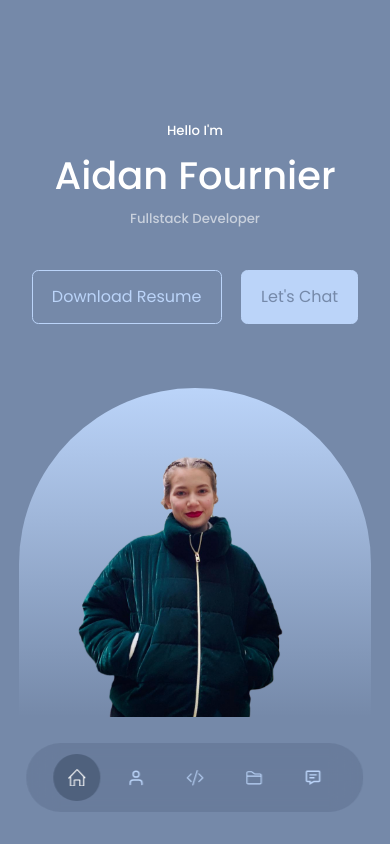
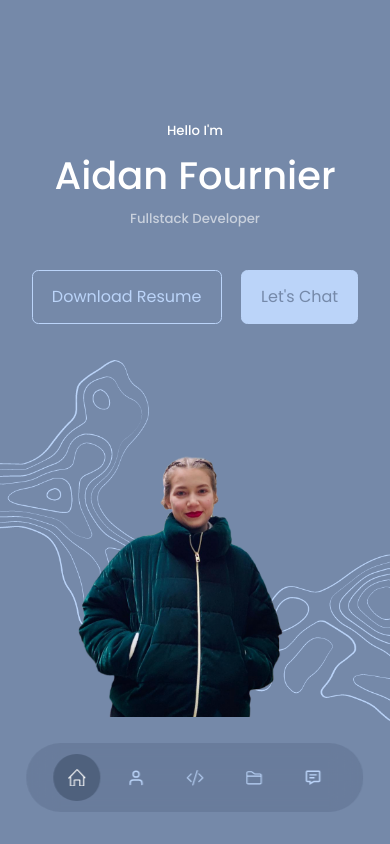
Before and after one commit to AidanFournier/react-portfolio-site, a React (Create React App) app: page / in a window 390 px wide. Shown: the top 844 px of the page. Built offline with nearby package versions, Linux system fonts and the light colour scheme.

Commit message:
Changed graphic behind header image

```diff
--- a/src/components/Header.jsx
+++ b/src/components/Header.jsx
@@ -2,11 +2,13 @@ import React from 'react'
 import CTA from './CTA'
 import HeaderSocials from './HeaderSocials'
 import MyPic from '../assets/Profile Pic - Transparent.png'
+import HeaderBG from '../assets/header-bg.png'
 
 const Header = () => {
   return (
     <header id="home">
       <div className="container header__container">
+      <img src={HeaderBG} alt="Header graphic" className="header__graphic"/>
         <h5>Hello I'm</h5>
         <h1>Aidan Fournier</h1>
         <h5 className="text-light">Fullstack Developer</h5>
--- a/src/stylesheets/components/header.scss
+++ b/src/stylesheets/components/header.scss
@@ -9,7 +9,7 @@ header {
     height: 100%;
     position: relative;
     .me {
-        background: linear-gradient($color-primary, transparent);
+        // background: linear-gradient($color-primary, transparent);
         width: 22rem;
         // height: 30rem;
         position: absolute;
@@ -19,6 +19,14 @@ header {
         overflow: hidden;
         // padding: 5rem 0 0 1.5rem;
     }
+}
+
+.header__graphic {
+    position: absolute;
+    left: calc(50% - 15rem);
+    top: 12rem;
+    width: 30rem;
+    transition: $transition;
 }
 
 // CTA
@@ -59,6 +67,12 @@ header {
     header {
         height: 100vh;
     }
+
+    .header__graphic {
+        left: calc(50% - 12rem);
+        top: 14rem;
+        width: 25rem;
+    }
 }
 
 // Small Devices
@@ -70,4 +84,10 @@ header {
     .header__socials, .scroll__down {
         display: none;
     }
+
+    .header__graphic{
+        left: calc(50% - 15rem);
+        top: 12rem;
+        width: 30rem;
+    }
 }
```
Also changed, not shown: src/assets/header-bg.png (added).
